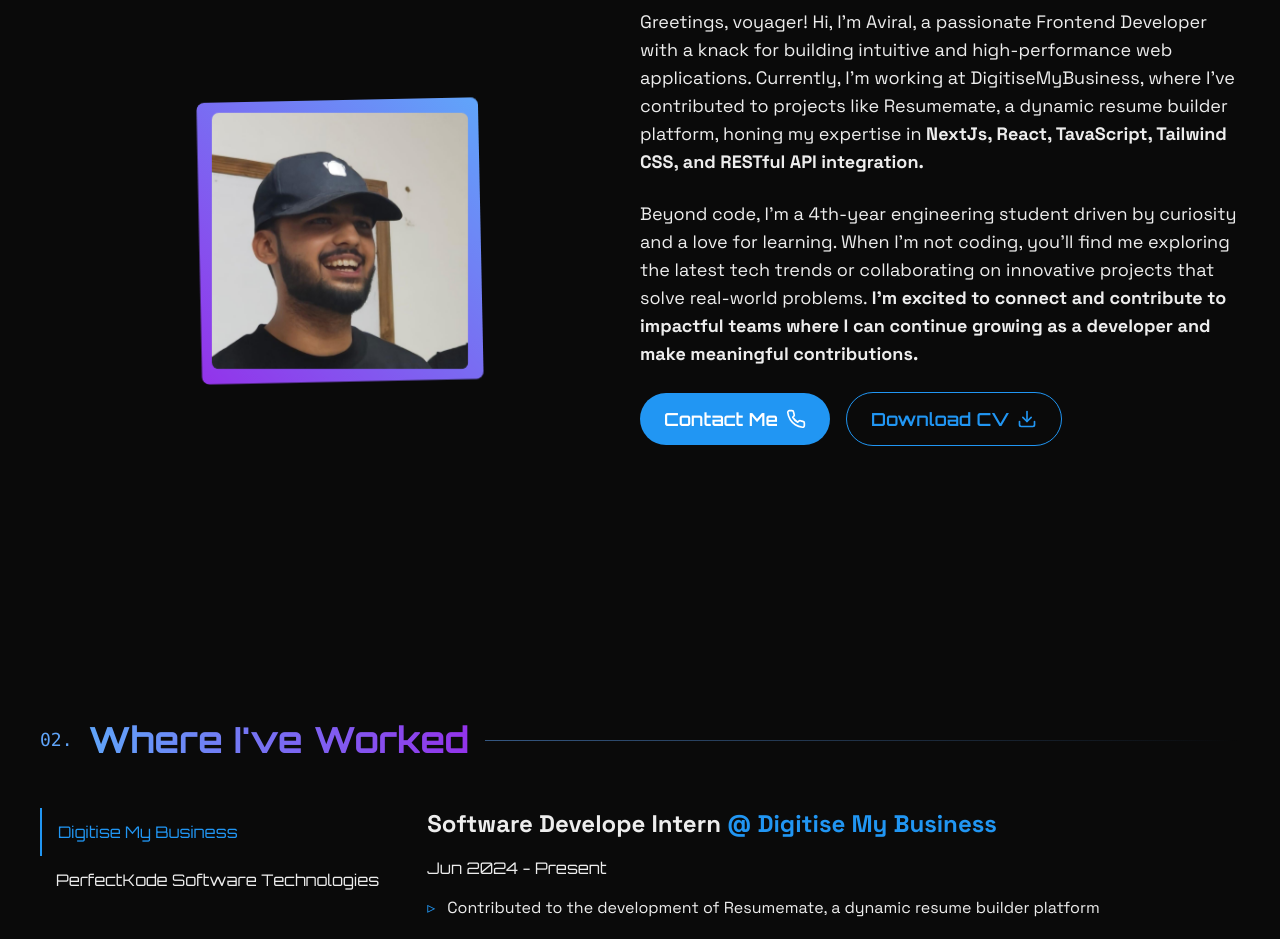
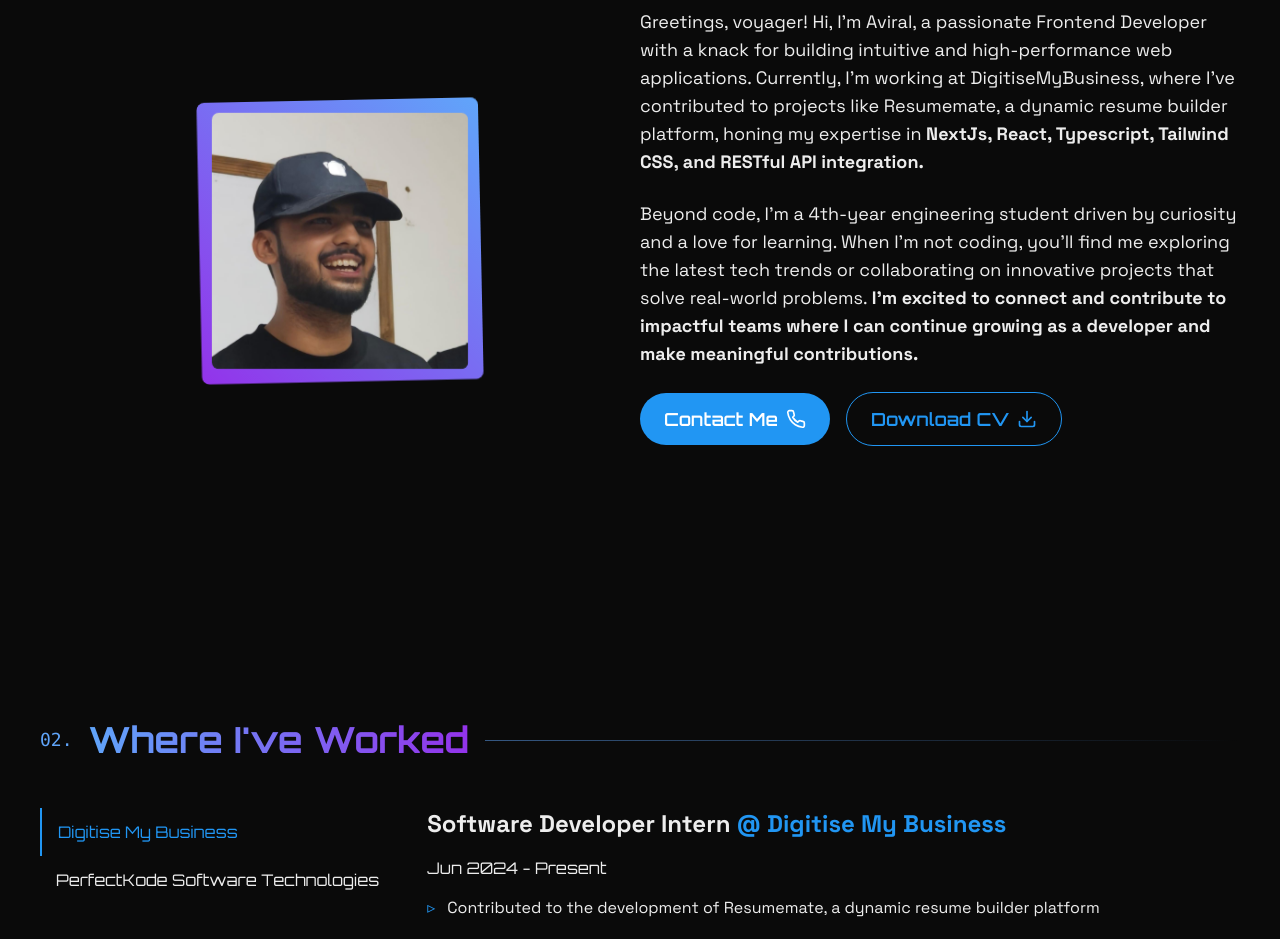
Before and after one commit to aviralsharma07/portfolio, a Next.js app: page / in a window 1280 px wide. Shown: the part 880-1819 px from the top of the page. Built offline with nearby package versions, Linux system fonts and the light colour scheme.

Commit message:
Fix Spellings and Rocket Position

```diff
--- a/components/about/about.tsx
+++ b/components/about/about.tsx
@@ -54,7 +54,7 @@
         {/* ABOUT ME CONTENT */}
         <motion.div className="flex-1 w-full lg:w-1/2 pt-32 lg:pt-0 space-y-6 font-spaceGrotesk" initial={{ opacity: 0, x: 50 }} animate={{ opacity: 1, x: 0 }} transition={{ duration: 0.8, delay: 0.3 }}>
           <p className="md:text-lg text-foreground">
-            Greetings, voyager! Hi, I&apos;m Aviral, a passionate Frontend Developer with a knack for building intuitive and high-performance web applications. Currently, I&apos;m working at DigitiseMyBusiness, where I&apos;ve contributed to projects like Resumemate, a dynamic resume builder platform, honing my expertise in <span className="font-bold">NextJs, React, TavaScript, Tailwind CSS, and RESTful API integration.</span>
+            Greetings, voyager! Hi, I&apos;m Aviral, a passionate Frontend Developer with a knack for building intuitive and high-performance web applications. Currently, I&apos;m working at DigitiseMyBusiness, where I&apos;ve contributed to projects like Resumemate, a dynamic resume builder platform, honing my expertise in <span className="font-bold">NextJs, React, Typescript, Tailwind CSS, and RESTful API integration.</span>
           </p>
           <p className="md:text-lg text-foreground">
             Beyond code, I&apos;m a 4th-year engineering student driven by curiosity and a love for learning. When I&apos;m not coding, you&apos;ll find me exploring the latest tech trends or collaborating on innovative projects that solve real-world problems. <span className="font-bold">I&apos;m excited to connect and contribute to impactful teams where I can continue growing as a developer and make meaningful contributions.</span>
--- a/components/experience/experience.tsx
+++ b/components/experience/experience.tsx
@@ -8,7 +8,7 @@
 const experiences = [
   {
     company: "Digitise My Business",
-    position: "Software Develope Intern",
+    position: "Software Developer Intern",
     date: "Jun 2024 - Present",
     description: ["Contributed to the development of Resumemate, a dynamic resume builder platform", "Built responsive and user-friendly interfaces using React and Tailwind CSS", "Integrated RESTful APIs for seamless real-time functionality", "Optimized performance by reducing load times and ensuring cross-browser compatibility", "Collaborated with backend developers and designers to implement scalable solutions"],
     tech: ["NextJs", "React", "TypeScript", "Redux Toolkit", "Tailwind CSS", "RESTful APIs"],
--- a/components/hero/hero.tsx
+++ b/components/hero/hero.tsx
@@ -67,7 +67,7 @@
         </motion.div>
       </div>
       <motion.a
-        className="absolute bottom-10 w-16 cursor-pointer h-20 mx-auto rotate-180 flex justify-center"
+        className="absolute bottom-12 md:bottom-16 lg::bottom-10 w-16 cursor-pointer h-20 mx-auto rotate-180 flex justify-center"
         animate={{
           y: [0, -10, 0],
           rotate: [180, 185, 175, 180, 185, 175, 180],
```
